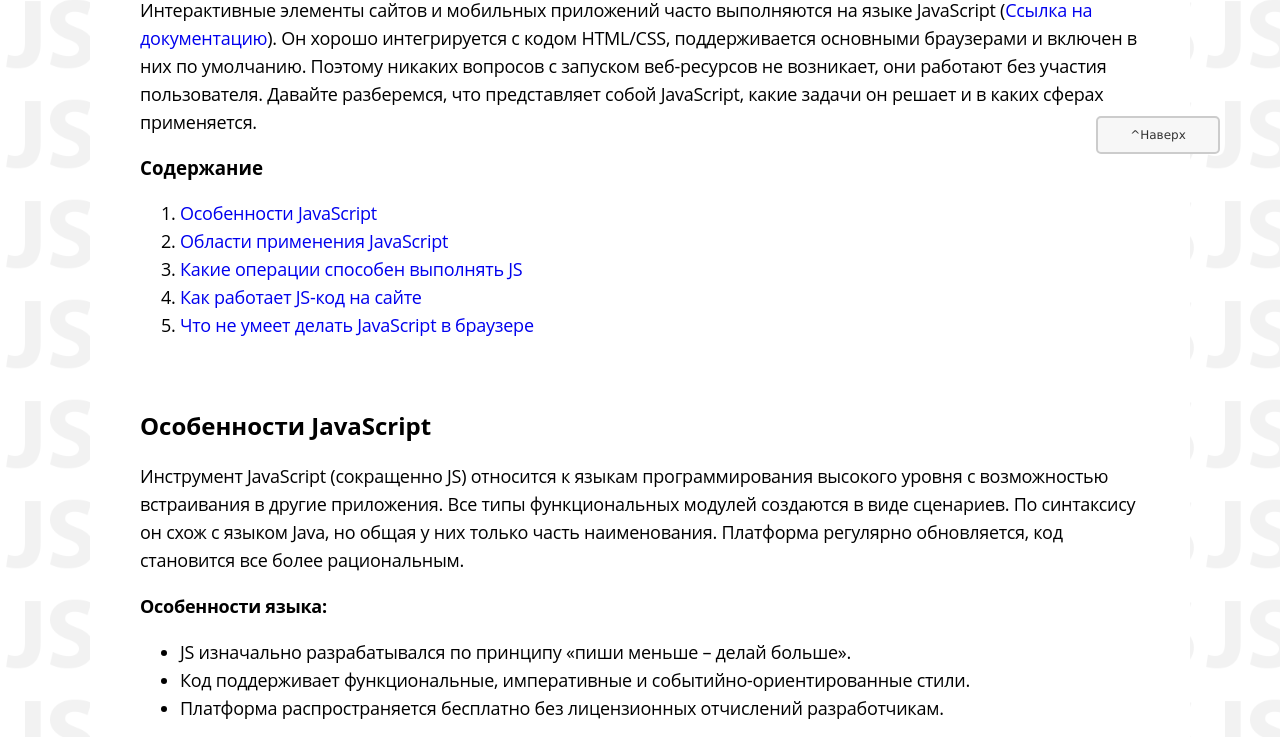
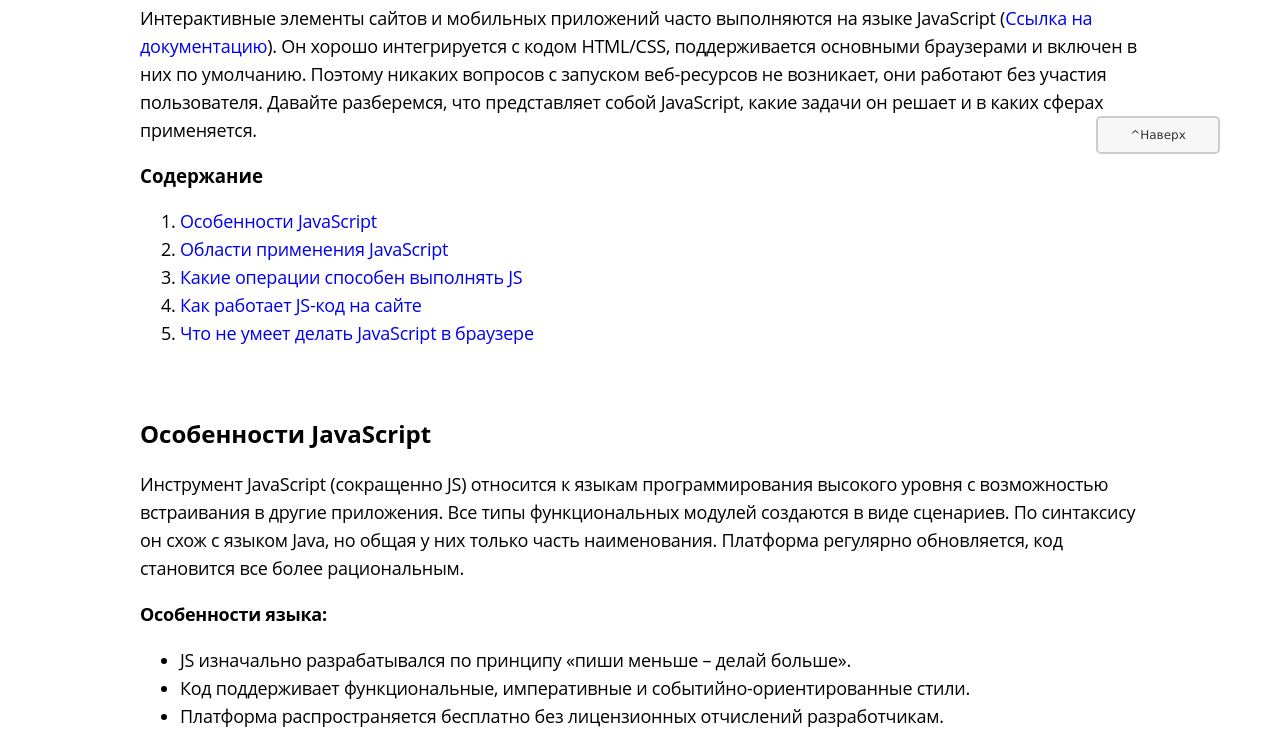
Before and after one commit to AndreyStarshinov/Test_Digital_Design, a plain HTML site: page index.html in a window 1280 px wide. Shown: the part 616-1353 px from the top of the page. Drawn offline with Linux system fonts and the light colour scheme.

Commit message:
delete  js.png

```diff
--- a/css/style.css
+++ b/css/style.css
@@ -1,12 +1,5 @@
 html {
     font-family: 'Open Sans', sans-serif;
-}
-
-body {
-    margin: 0;
-    background: url(/img/js.png), rgba(255,255,255, 0.95);
-    background-blend-mode: color;
-    background-size: 100px 100px;
 }
 
 img {
```
Also changed, not shown: img/js.png (deleted).
